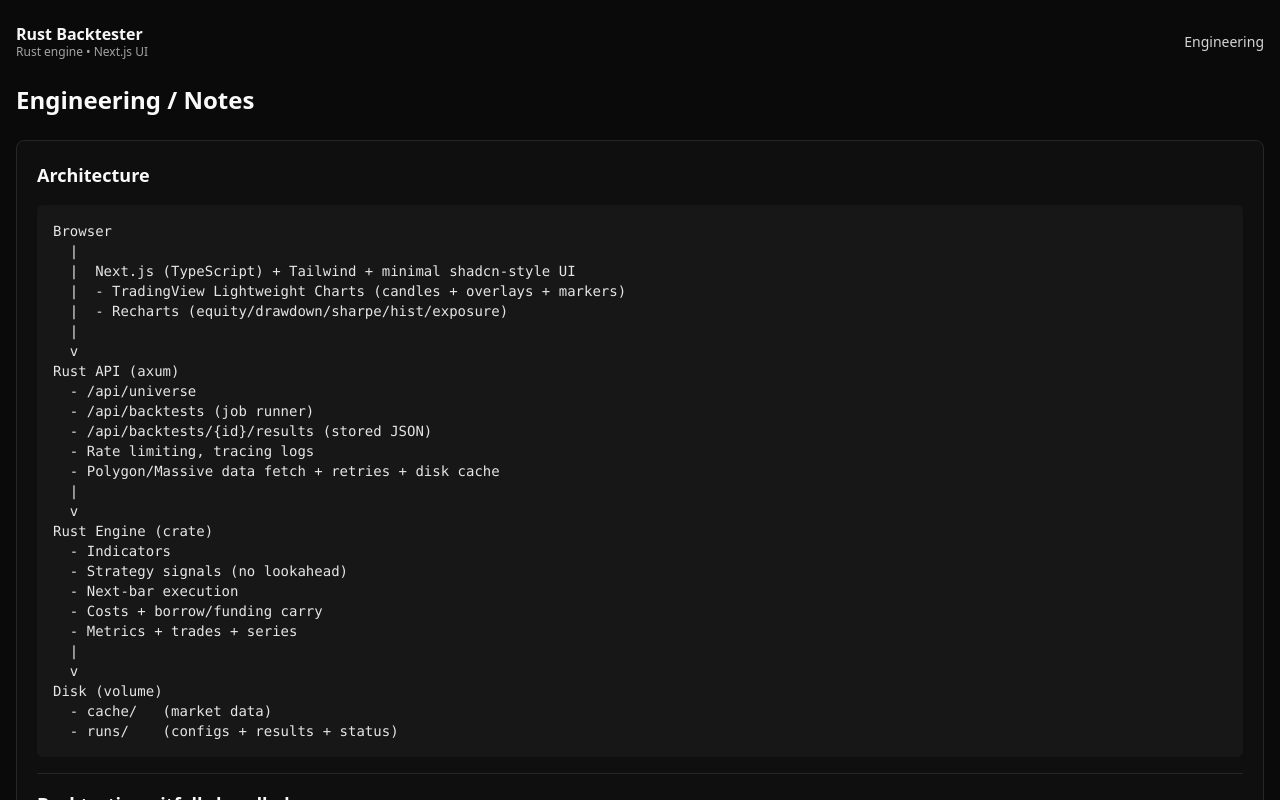
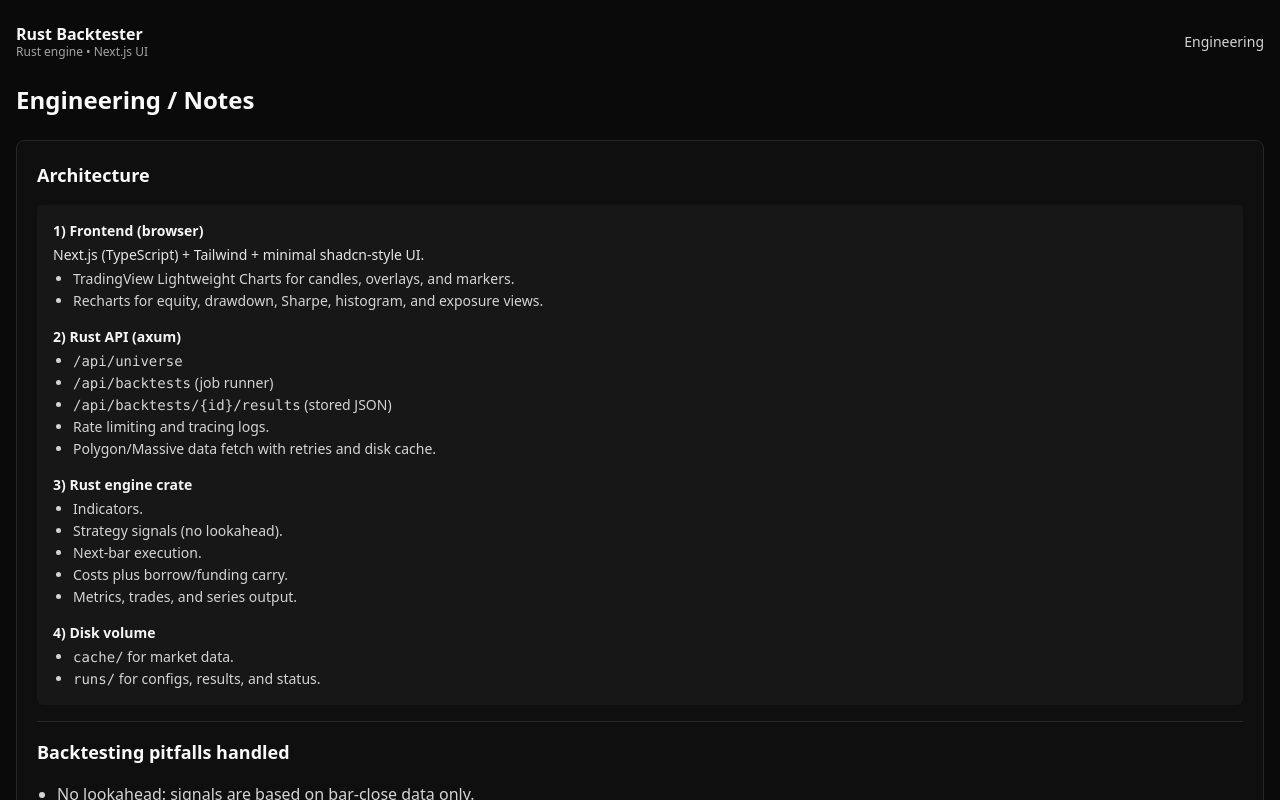
Before and after one commit to brubrudsi/rust-backtester, a Next.js app in the folder frontend/: page /engineering in a window 1280 px wide. Shown: the top 800 px of the page. Built offline with nearby package versions, Linux system fonts and the light colour scheme.

Commit message:
Refactor engineering architecture section away from ASCII diagram

```diff
--- a/frontend/app/engineering/page.tsx
+++ b/frontend/app/engineering/page.tsx
@@ -8,34 +8,46 @@ export default function EngineeringPage() {
 
       <Card className="p-5 space-y-4">
         <h2 className="text-lg font-semibold">Architecture</h2>
-        <pre className="text-sm text-neutral-200 bg-neutral-900 p-4 rounded-md overflow-auto">
-{`Browser
-  |
-  |  Next.js (TypeScript) + Tailwind + minimal shadcn-style UI
-  |  - TradingView Lightweight Charts (candles + overlays + markers)
-  |  - Recharts (equity/drawdown/sharpe/hist/exposure)
-  |
-  v
-Rust API (axum)
-  - /api/universe
-  - /api/backtests (job runner)
-  - /api/backtests/{id}/results (stored JSON)
-  - Rate limiting, tracing logs
-  - Polygon/Massive data fetch + retries + disk cache
-  |
-  v
-Rust Engine (crate)
-  - Indicators
-  - Strategy signals (no lookahead)
-  - Next-bar execution
-  - Costs + borrow/funding carry
-  - Metrics + trades + series
-  |
-  v
-Disk (volume)
-  - cache/   (market data)
-  - runs/    (configs + results + status)`}
-        </pre>
+        <div className="text-sm text-neutral-200 bg-neutral-900 p-4 rounded-md space-y-4">
+          <section className="space-y-1">
+            <h3 className="font-semibold text-neutral-100">1) Frontend (browser)</h3>
+            <p>Next.js (TypeScript) + Tailwind + minimal shadcn-style UI.</p>
+            <ul className="list-disc pl-5 text-neutral-300 space-y-0.5">
+              <li>TradingView Lightweight Charts for candles, overlays, and markers.</li>
+              <li>Recharts for equity, drawdown, Sharpe, histogram, and exposure views.</li>
+            </ul>
+          </section>
+
+          <section className="space-y-1">
+            <h3 className="font-semibold text-neutral-100">2) Rust API (axum)</h3>
+            <ul className="list-disc pl-5 text-neutral-300 space-y-0.5">
+              <li><code>/api/universe</code></li>
+              <li><code>/api/backtests</code> (job runner)</li>
+              <li><code>/api/backtests/{`{id}`}/results</code> (stored JSON)</li>
+              <li>Rate limiting and tracing logs.</li>
+              <li>Polygon/Massive data fetch with retries and disk cache.</li>
+            </ul>
+          </section>
+
+          <section className="space-y-1">
+            <h3 className="font-semibold text-neutral-100">3) Rust engine crate</h3>
+            <ul className="list-disc pl-5 text-neutral-300 space-y-0.5">
+              <li>Indicators.</li>
+              <li>Strategy signals (no lookahead).</li>
+              <li>Next-bar execution.</li>
+              <li>Costs plus borrow/funding carry.</li>
+              <li>Metrics, trades, and series output.</li>
+            </ul>
+          </section>
+
+          <section className="space-y-1">
+            <h3 className="font-semibold text-neutral-100">4) Disk volume</h3>
+            <ul className="list-disc pl-5 text-neutral-300 space-y-0.5">
+              <li><code>cache/</code> for market data.</li>
+              <li><code>runs/</code> for configs, results, and status.</li>
+            </ul>
+          </section>
+        </div>
 
         <Separator />
 
```
